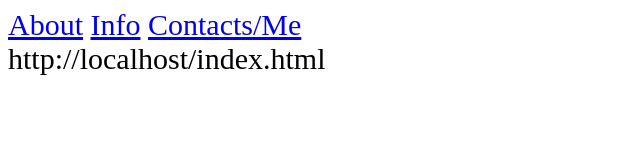
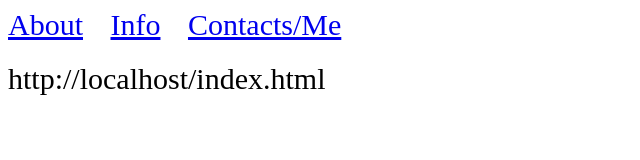
Before and after one commit to AntiHero/spa-deploy--js-basic.12.2022, a plain HTML site: page index.html in a window 1280 px wide. Shown: the whole page, without its empty margins (0-640 px from the left). Drawn offline with Linux system fonts and the light colour scheme.

Commit message:
Deploying to gh-pages from @ AntiHero/spa-deploy--js-basic.12.2022@a23c9675f20a07d46782a8a8eb780bddc86c221f 🚀

```diff
--- a/bundle.js
+++ b/bundle.js
@@ -1 +1 @@
-(()=>{function e(e){const t=window.location.href;document.querySelector("#app").textContent=e?t.includes("#")?t.replace(/#.*/,e):t+e:window.location.href}document.body.addEventListener("click",(t=>{t.target.matches("a")&&e(t.target.hash)})),e()})();
+(()=>{function t(){document.querySelector("#app").textContent=window.location.href}document.body.addEventListener("click",(e=>{if(e.target.matches("a")){e.preventDefault();const o=e.target.href;window.history?window.history.pushState({},"",o):alert("Your browser doesn't support History API"),t()}})),t()})();
--- a/index.html
+++ b/index.html
@@ -1,3 +1,11 @@
 <!doctype html><html lang="en"><head><meta charset="UTF-8"/><meta http-equiv="X-UA-Compatible" content="IE=edge"/><meta name="viewport" content="width=device-width,initial-scale=1"/><title>Single page app</title><style>body {
         font-size: 30px;
-      }</style><script defer="defer" src="bundle.js"></script></head><body><div class="menu"><a href="#about">About</a> <a href="#info">Info</a> <a href="#contacts/me">Contacts/Me</a></div><div id="app"></div></body></html>
+      }
+
+      a {
+        margin-right: 20px;
+      }
+
+      .menu {
+        margin-bottom: 20px;
+      }</style><script defer="defer" src="/bundle.js"></script></head><body><div class="menu"><a href="/about">About</a> <a href="/info">Info</a> <a href="/contacts/me">Contacts/Me</a></div><div id="app"></div></body></html>
```
